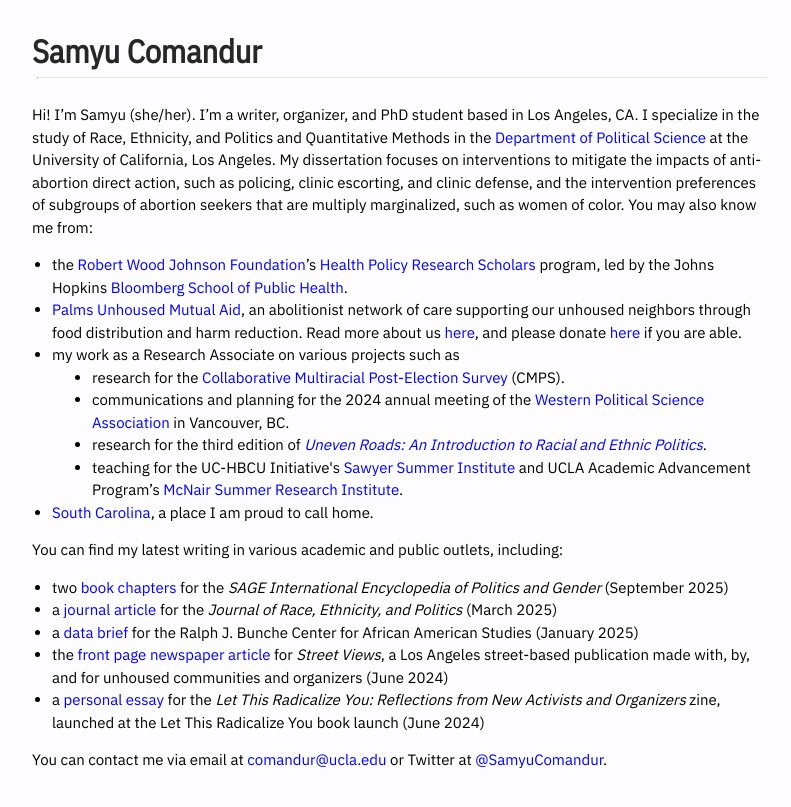
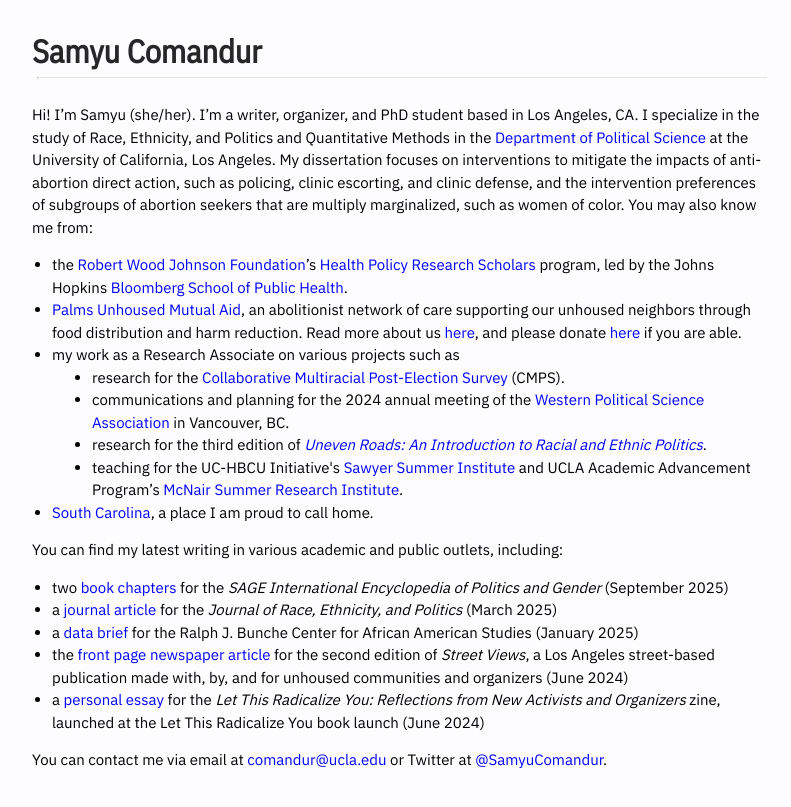
Before and after one commit to samyuc/samyuc.github.io, a Jekyll site: the page built from index.html, in a window 1280 px wide. Shown: the top 807 px of the page, without its empty margins (238-1029 px from the left). Built offline with Jekyll 4.4.1, drawn with Linux system fonts in a browser that asks for light colours.

Commit message:
Update index.html

```diff
--- a/index.html
+++ b/index.html
@@ -18,7 +18,7 @@
 <dt><li> two <a href="https://us.sagepub.com/en-us/nam/the-sage-international-encyclopedia-of-politics-and-gender/book286827">book chapters</a> for the <i>SAGE International Encyclopedia of Politics and Gender</i> (September 2025)</li>
 <dt><li> a <a href=https://www.cambridge.org/core/journals/journal-of-race-ethnicity-and-politics/article/views-on-men-behaving-badly-male-public-opinion-and-the-2021-capitol-insurrection/1BCD3FECB9540D7ACF8E542AA7DFB451">journal article</a> for the <i>Journal of Race, Ethnicity, and Politics</i> (March 2025)</li>
 <dt><li> a <a href=https://bunchecenter.ucla.edu/wp-content/uploads/sites/112/2025/02/LA_Wildfire_Altadena_Black_Community_Report.pdf">data brief</a> for the Ralph J. Bunche Center for African American Studies (January 2025)</li>
-<dt><li> the <a href=https://streetviewsla.com/street-views-second-edition.pdf">front page newspaper article</a> for <i>Street Views</i>, a Los Angeles street-based publication made with, by, and for unhoused communities and organizers (June 2024)</li>
+<dt><li> the <a href=https://streetviewsla.com/street-views-second-edition.pdf">front page newspaper article</a> for the second edition of <i>Street Views</i>, a Los Angeles street-based publication made with, by, and for unhoused communities and organizers (June 2024)</li>
 <dt><li> a <a href=https://streetviewsla.com/street-views-second-edition.pdf">personal essay</a> for the <i>Let This Radicalize You: Reflections from New Activists and Organizers</i> zine, launched at the Let This Radicalize You book launch (June 2024)</li></dd></dt></dl></li></ul>
 
 You can contact me via email at <a href="mailto:comandur@ucla.edu">comandur@ucla.edu</a> or Twitter at <a href="https://twitter.com/samyucomandur">@SamyuComandur</a>.
```
